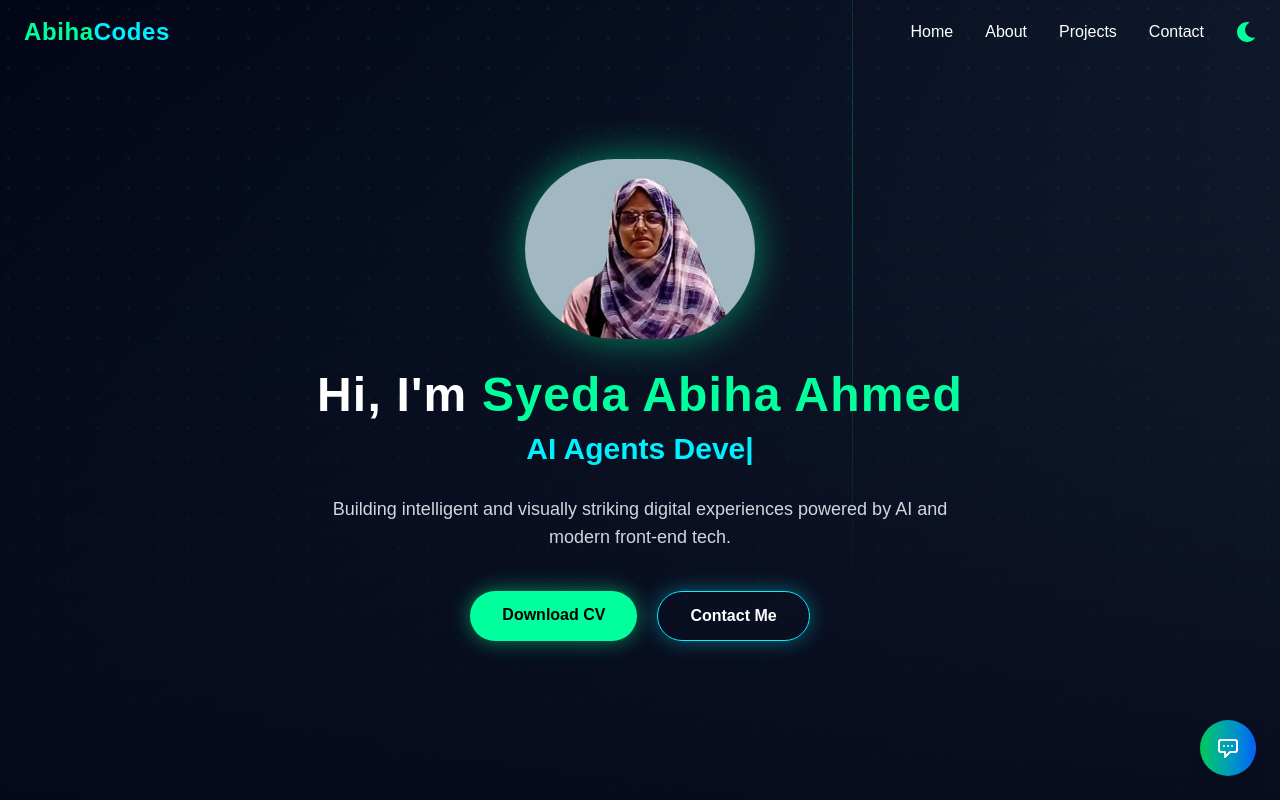
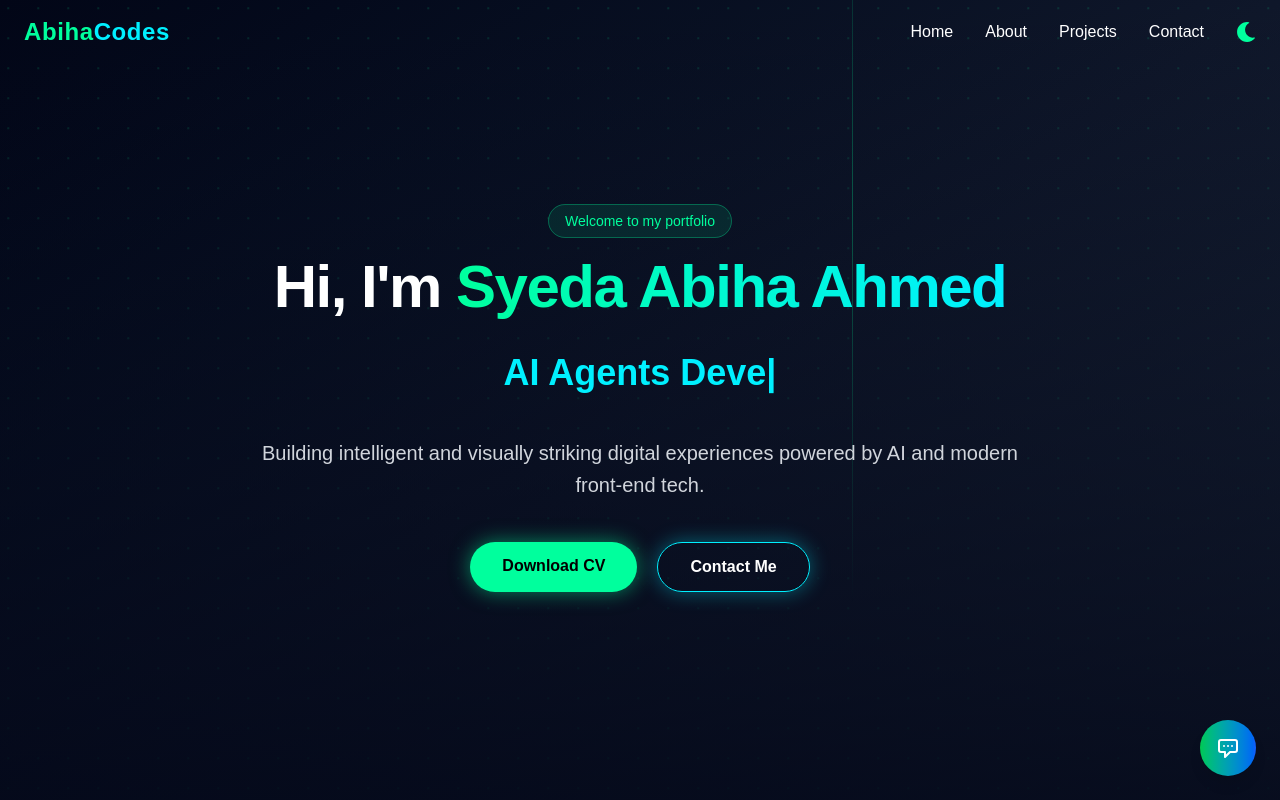
Before and after one commit to ABIHAAHEMD4262/my-portfolio, a Next.js app: page / in a window 1280 px wide. Shown: the top 800 px of the page. Built offline with nearby package versions, Linux system fonts and the light colour scheme.

Commit message:
Update hero section

```diff
--- a/src/components/Hero.tsx
+++ b/src/components/Hero.tsx
@@ -1,6 +1,5 @@
 "use client";
 import { useEffect, useState } from "react";
-import Image from "next/image";
 import Link from "next/link";
 
 export default function Home() {
@@ -45,30 +44,31 @@ export default function Home() {
       <div className="absolute w-[1px] h-full bg-gradient-to-b from-transparent via-[#00ff9d60] to-transparent right-1/3 animate-lineMoveSlow"></div>
 
       {/* ✅ Hero Content */}
-      <section className="relative text-center text-white flex flex-col items-center z-10">
-        {/* Profile Image */}
-        <div className="relative z-10 mb-8 animate-fade-in">
-          <Image
-            src="/images/pt.jpg"
-            alt="Abiha Ahmed"
-            width={230}
-            height={230}
-            className="rounded-full object-cover shadow-[0_0_40px_#00ff9d80]"
-          />
+      <section className="relative text-center text-white flex flex-col items-center z-10 max-w-5xl">
+        {/* Welcome Tag */}
+        <div className="inline-block mb-6 animate-fade-in">
+          <span className="px-4 py-2 rounded-full bg-[#00ff9d]/10 border border-[#00ff9d]/30 text-[#00ff9d] text-sm font-medium backdrop-blur-sm">
+            Welcome to my portfolio
+          </span>
         </div>
 
         {/* Title */}
-        <h1 className="text-5xl md:text-5xl font-extrabold z-10 mb-3 tracking-wide animate-slide-up">
-          Hi, I'm <span className="text-[#00ff9d]">Syeda Abiha Ahmed</span>
+        <h1 className="text-4xl md:text-5xl lg:text-6xl font-extrabold z-10 mb-6 tracking-tight animate-slide-up">
+          Hi, I'm{" "}
+          <span className="bg-gradient-to-r from-[#00ff9d] to-[#00f0ff] bg-clip-text text-transparent">
+            Syeda Abiha Ahmed
+          </span>
         </h1>
 
         {/* Typing animation */}
-        <h2 className="text-2xl md:text-3xl font-semibold text-[#00f0ff] h-10 animate-typewriter">
-          {currentTitle || titles[index].substring(0, subIndex)}|
-        </h2>
+        <div className="h-16 flex items-center justify-center">
+          <h2 className="text-3xl md:text-4xl font-semibold text-[#00f0ff] animate-typewriter">
+            {currentTitle || titles[index].substring(0, subIndex)}|
+          </h2>
+        </div>
 
         {/* Description */}
-        <p className="text-gray-300 max-w-2xl mt-6 text-lg animate-fade-in-delay">
+        <p className="text-gray-300 max-w-3xl mt-8 text-lg md:text-xl leading-relaxed animate-fade-in-delay">
           Building intelligent and visually striking digital experiences powered by AI and modern front-end tech.
         </p>
 
```
Also changed, not shown: public/images/pt.jpg (deleted).
